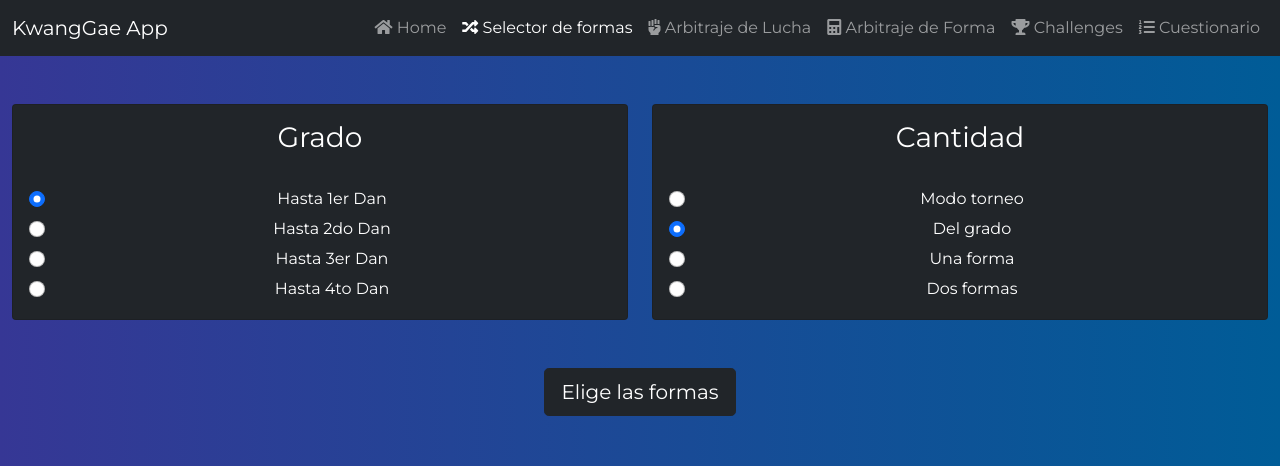
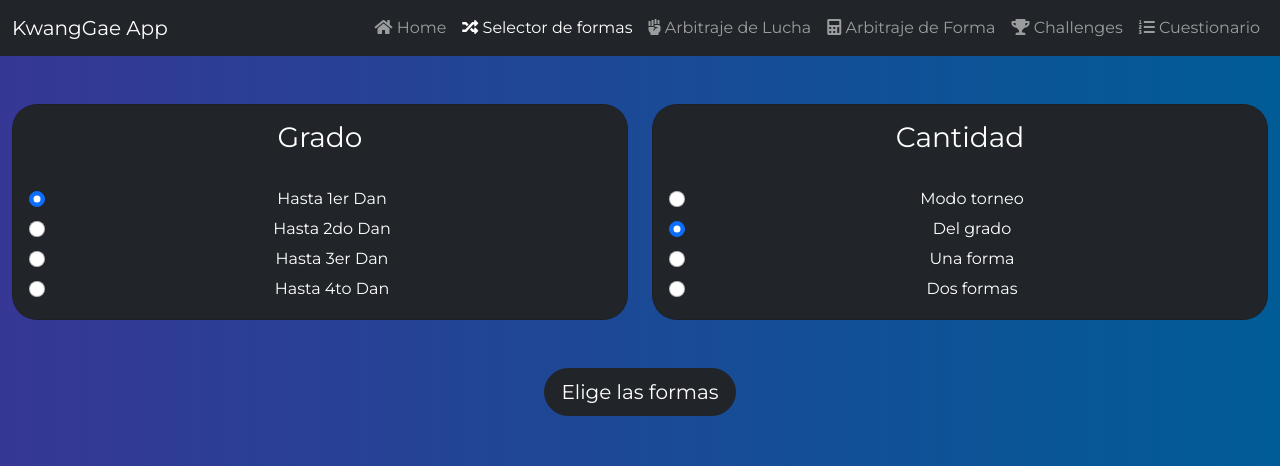
Before and after one commit to Jeffuy/KwangGaeApp-React, a React app: page /selector in a window 1280 px wide. Shown: the top 466 px of the page. Built offline with nearby package versions, Linux system fonts and the light colour scheme.

Commit message:
:lipstick: pattern selector styles improved

```diff
--- a/src/components/selector/SelectorChooseButton.jsx
+++ b/src/components/selector/SelectorChooseButton.jsx
@@ -4,7 +4,7 @@ const SelectorChooseButton = ({ choose }) => {
     return (
         <div className="container-fluid text-center">
             <button
-                className="btn  btn-dark btn-lg mt-5"
+                className="btn  btn-dark btn-lg mt-5 card-special"
                 type="button"
                 onClick={choose}
             >
--- a/src/components/selector/SelectorOptionsDegree.jsx
+++ b/src/components/selector/SelectorOptionsDegree.jsx
@@ -3,7 +3,7 @@ import React from "react";
 const SelectorOptionsDegree = () => {
     return (
         <div className="col text-center text-white">
-            <div className="card bg-dark ">
+            <div className="card bg-dark card-special">
                 <div className="card-body">
                     <h3 className="text-center">Grado</h3>
                     <br />
--- a/src/components/selector/SelectorOptionsQuantity.jsx
+++ b/src/components/selector/SelectorOptionsQuantity.jsx
@@ -3,8 +3,8 @@ import React from "react";
 const SelectorOptionsQuantity = () => {
     return (
         <div className="col text-center text-white">
-            <div className="card bg-dark">
-                <div className="card-body">
+            <div className="card bg-dark  card-special ">
+                <div className="card-body ">
                     <h3>Cantidad</h3>
                     <br />
                     <div className="form-check">
--- a/src/components/selector/SelectorResults.jsx
+++ b/src/components/selector/SelectorResults.jsx
@@ -2,9 +2,16 @@ import React from "react";
 
 const SelectorResults = ({ formas }) => {
     return (
-        <p className="text-center fs-1 mt-5 mb-5 text-white" id="result">
+		<div className="container">
+		<div className="row">
+			<div className="col-12">
+			<p className="text-center fs-1 mt-5 mb-5 width-special" id="result">
             {formas}
         </p>
+		</div>
+		</div>
+		</div>
+
     );
 };
 
--- a/src/pages/PatternSelector.jsx
+++ b/src/pages/PatternSelector.jsx
@@ -4,6 +4,7 @@ import SelectorOptionsDegree from "@components/selector/SelectorOptionsDegree";
 import SelectorOptionsQuantity from "@components/selector/SelectorOptionsQuantity";
 import SelectorChooseButton from "@components/selector/SelectorChooseButton";
 import SelectorResults from "@components/selector/SelectorResults";
+
 
 const PatternSelector = () => {
 
--- a/src/styles/style.css
+++ b/src/styles/style.css
@@ -72,3 +72,7 @@ background: linear-gradient(90deg, rgba(25,135,84,1) 71%, rgba(13,110,253,1) 74%
 	background: rgb(220,53,69);
 	background: linear-gradient(90deg, rgba(220,53,69,1) 71%, rgba(33,37,41,1) 74%);
 }
+
+.card-special {
+	border-radius: 25px;
+}
```
